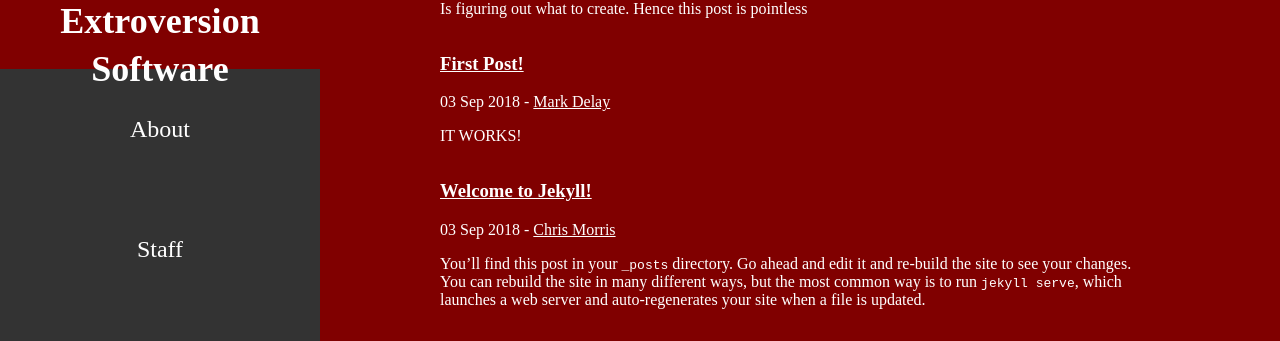
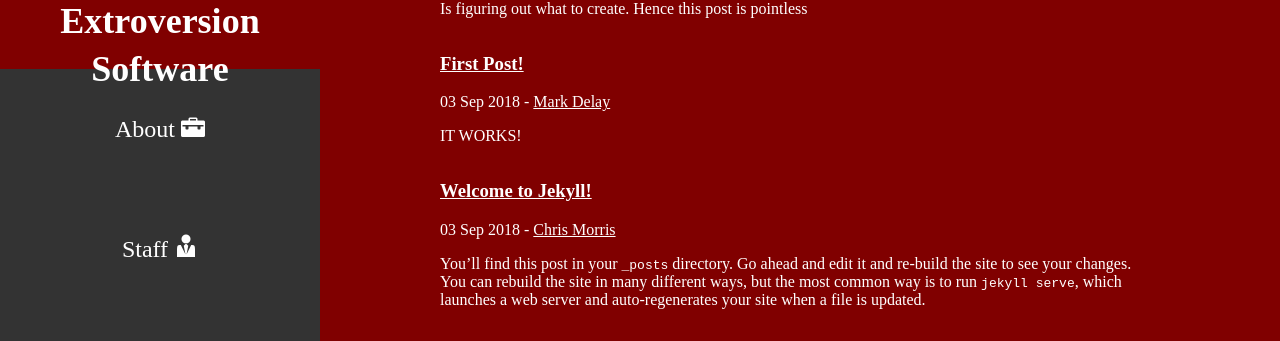
Before and after one commit to BFB1/Verkefni6-2018H, a Jekyll site: the page built from index.md, in a window 1280 px wide. Shown: the part 253-594 px from the top of the page. Built offline with Jekyll 4.4.1, drawn with Linux system fonts in a browser that asks for light colours; some web fonts are replaced.

Commit message:
Bæta icomoon táknum í valmynd

```diff
--- a/_includes/nav.html
+++ b/_includes/nav.html
@@ -1,5 +1,5 @@
 <a href={{ "/" | relative_url }} class="titleLink">
 	<img src={{ "/assets/Icons/logo.svg" | relative_url}}>
 	<h1 class="title">Extroversion Software</h1></a>
-<a href={{ "/about" | relative_url }}>About</a>
-<a href={{ "/staff" | relative_url }}>Staff</a>
+<a href={{ "/about" | relative_url }}>About <span class="icon-briefcase"></span></a>
+<a href={{ "/staff" | relative_url }}>Staff <span class="icon-user-tie"></span></a>
```
Also changed, not shown: 11 other files.
